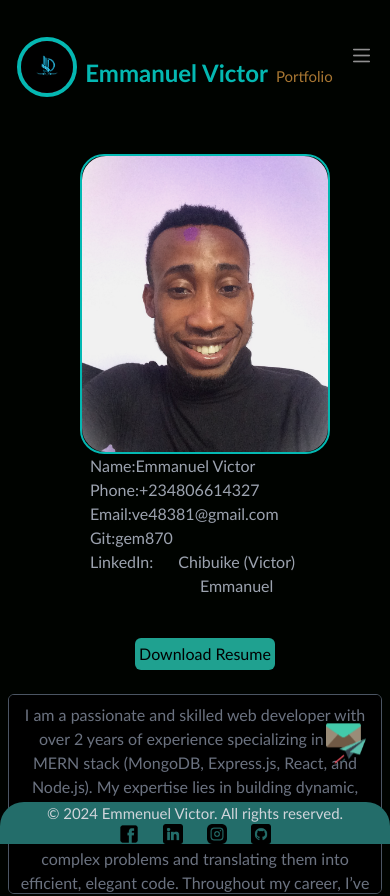
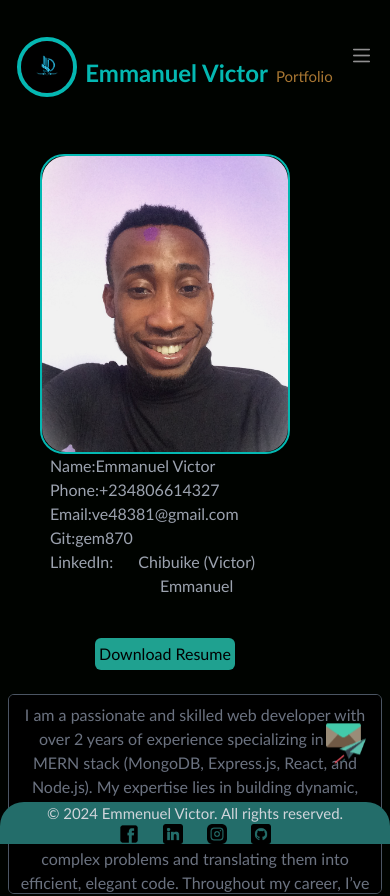
Before and after one commit to gem870/My-pertfolio, a React (Create React App) app in the folder my_page/: page / in a window 390 px wide. Shown: the top 896 px of the page. Built offline with nearby package versions, Linux system fonts and the light colour scheme.

Commit message:
correction made on about

```diff
--- a/my_page/src/components/About.jsx
+++ b/my_page/src/components/About.jsx
@@ -10,7 +10,7 @@ const About = () => {
 
           <div className="grid md:flex  min-w-10 items-center justify-center h-[600px] ">
 
-            <div className=' ml-[80px] md:ml-0 text-gray-400 w-[250px]'>
+            <div className=' ml-[40px] md:ml-0 text-gray-400 w-[250px]'>
 
                   <div className="border-2 border-[#04b8b2] h-[300px] md:h-[250px]  rounded-3xl flex items-center justify-center  bg-cover bg-center">
                     <img
```
